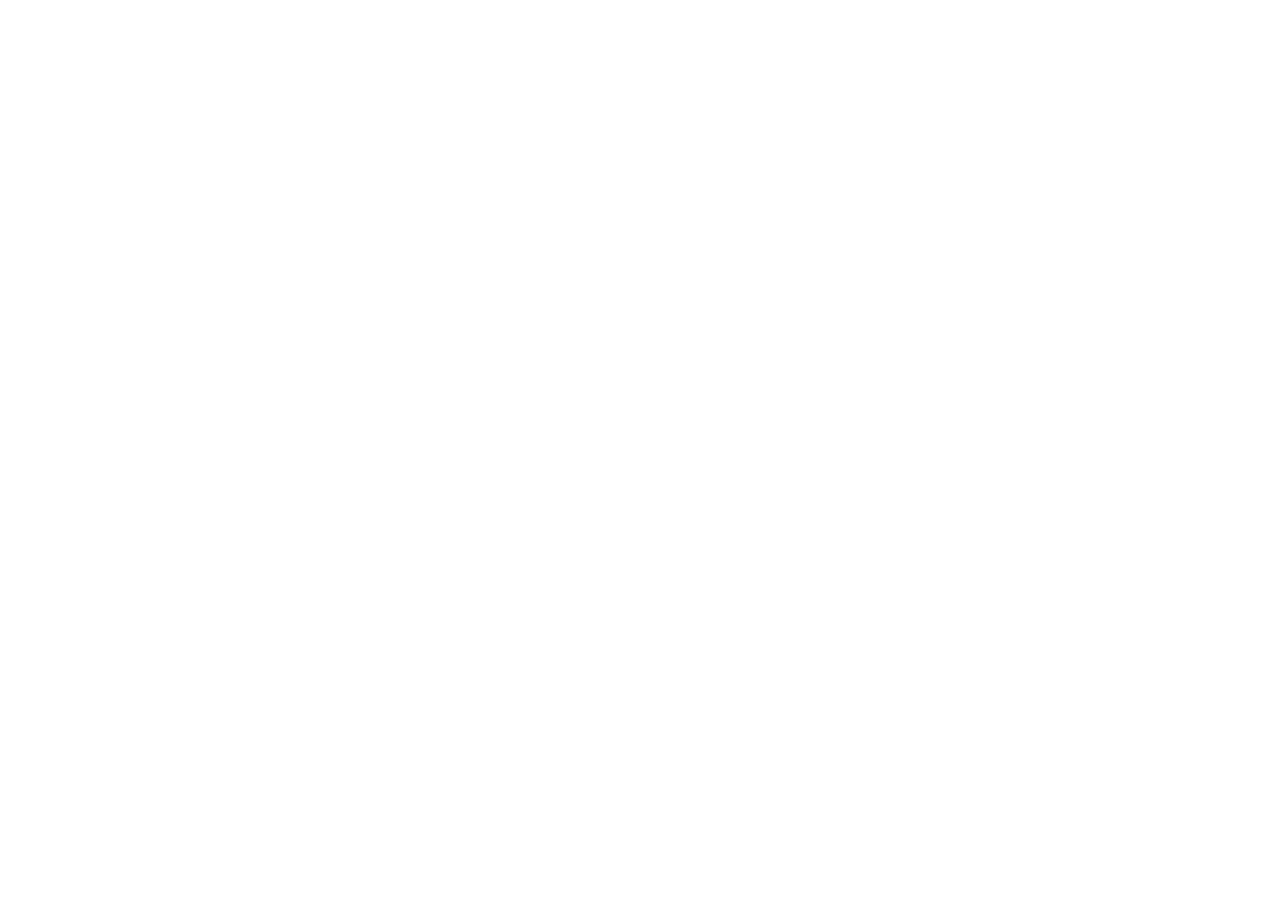
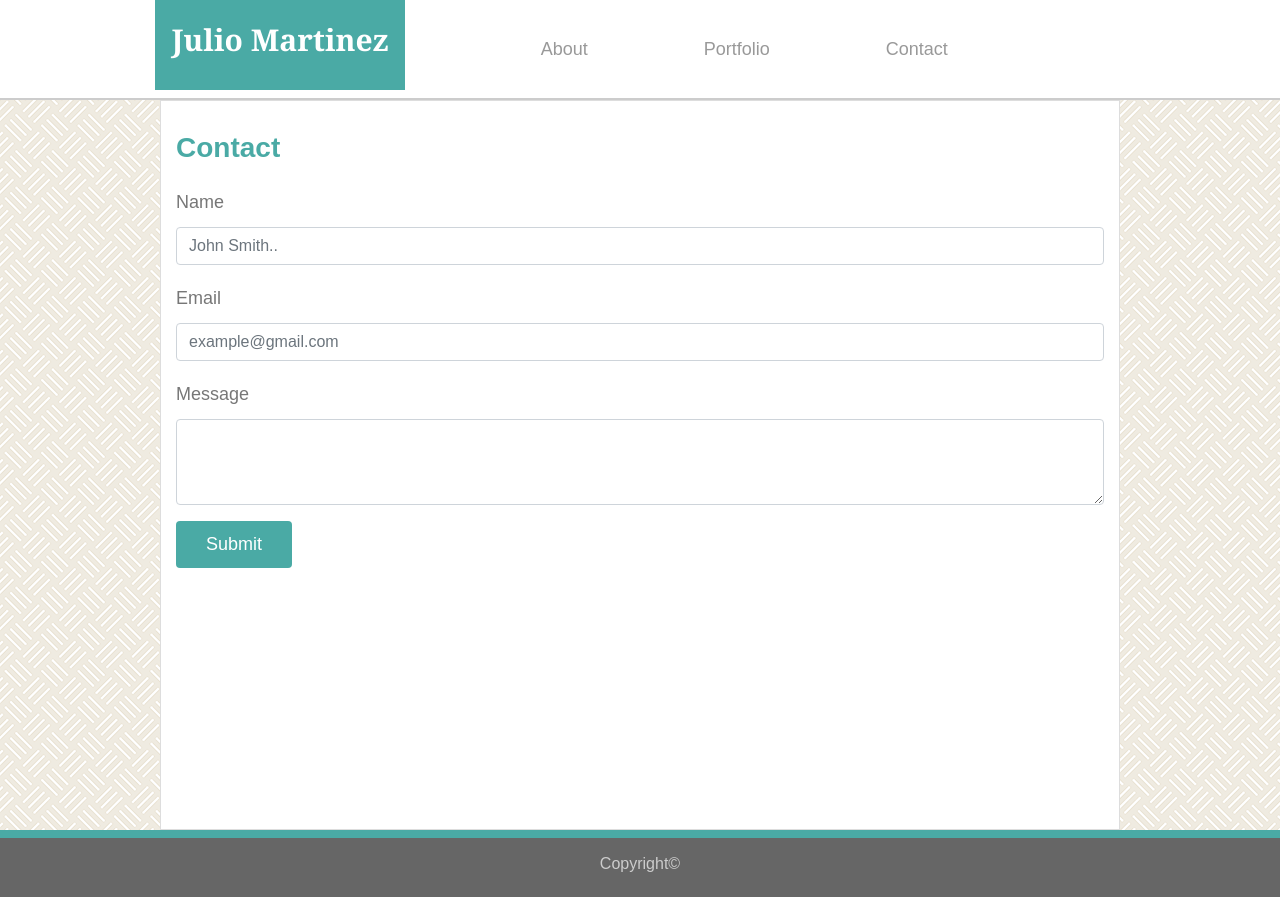
Before and after one commit to sulio2018/bootstrap-portfolio, a plain HTML site: page contact.html in a window 1280 px wide. Before the commit the page ends 800 px from the top, so only its background shows below. Drawn offline with nearby package versions, Linux system fonts and the light colour scheme.

Commit message:
add contact page

```diff
--- a/assets/css/styles.css
+++ b/assets/css/styles.css
@@ -15,7 +15,6 @@ body {
   background: #ffffff;
   border-bottom: 2px solid #cccccc;
   width: 100%;
-
   margin: 0 auto;
   clear: both;
 }
@@ -63,3 +62,20 @@ footer {
   background: #666666;
   border-top: 8px solid #4aaaa5;
 }
+
+
+/* Contact Page */
+
+h3 {
+  color: #4aaaa5;
+  margin-bottom: 20px;
+}
+
+.btn {
+  padding: 10px 30px;
+  font-size: 18px;
+  color: #ffffff;
+  cursor: pointer;
+  background: #4aaaa5;
+  border: 0 none;
+}
--- a/contact.html
+++ b/contact.html
@@ -0,0 +1,85 @@
+<!DOCTYPE html>
+
+<html lang="en-us">
+
+<head>
+    <meta charset="UTF-8">
+    <meta name="viewport" content="width=device-width, initial-scale=1">
+    <title>Bootstrap Portfolio</title>
+    <link rel="stylesheet" href="https://stackpath.bootstrapcdn.com/bootstrap/4.3.1/css/bootstrap.min.css"
+        integrity="sha384-ggOyR0iXCbMQv3Xipma34MD+dH/1fQ784/j6cY/iJTQUOhcWr7x9JvoRxT2MZw1T" crossorigin="anonymous">
+    <link rel="stylesheet" type="text/css" href="assets/css/styles.css">
+</head>
+
+<body>
+
+
+    <div class="header">
+
+        <div class="row container-fluid">
+
+            <div class="col-md-4">
+                <h1 id="name">Julio Martinez</h1>
+            </div>
+
+
+            <nav class="navbar navbar-expand-lg">
+                <ul class="navbar-nav">
+                    <li class="nav-item">
+                        <a class="nav-link" href="./index.html">About</a>
+                    </li>
+                    <li class="nav-item">
+                        <a class="nav-link" href="./portfolio.html">Portfolio</a>
+                    </li>
+                    <li class="nav-item">
+                        <a class="nav-link" href="./contact.html">Contact</a>
+                    </li>
+                </ul>
+            </nav>
+        </div>
+    </div>
+
+    <div class="container content">
+
+            <div class="row">
+                <div class="col-md-8">
+                    <div>
+                        <h3><strong>Contact</strong></h3>
+                    </div>
+                </div>
+            </div>
+
+        <form>
+
+            <div class="form-group">
+                <label for="exampleInputEmail1">Name</label>
+                <input type="email" class="form-control" id="exampleInputEmail1" aria-describedby="emailHelp"
+                    placeholder="John Smith..">
+            </div>
+
+            <div class="form-group">
+                <label for="exampleInputPassword1">Email</label>
+                <input type="password" class="form-control" id="exampleInputPassword1" placeholder="example@gmail.com">
+            </div>
+
+            <div class="form-group">
+                    <label for="exampleFormControlTextarea1">Message</label>
+                    <textarea class="form-control" id="exampleFormControlTextarea1" rows="3"></textarea>
+            </div>
+
+            <button type="submit" class="btn btn-primary">Submit</button>
+
+        </form>
+
+    </div>
+
+
+    <footer>
+        <div class="footer-copyright text-center py-3">
+            <h6>Copyright©</h6>
+        </div>
+    </footer>
+
+</body>
+
+</html>
```
Also changed, not shown: index.html (+3 -3 lines).
